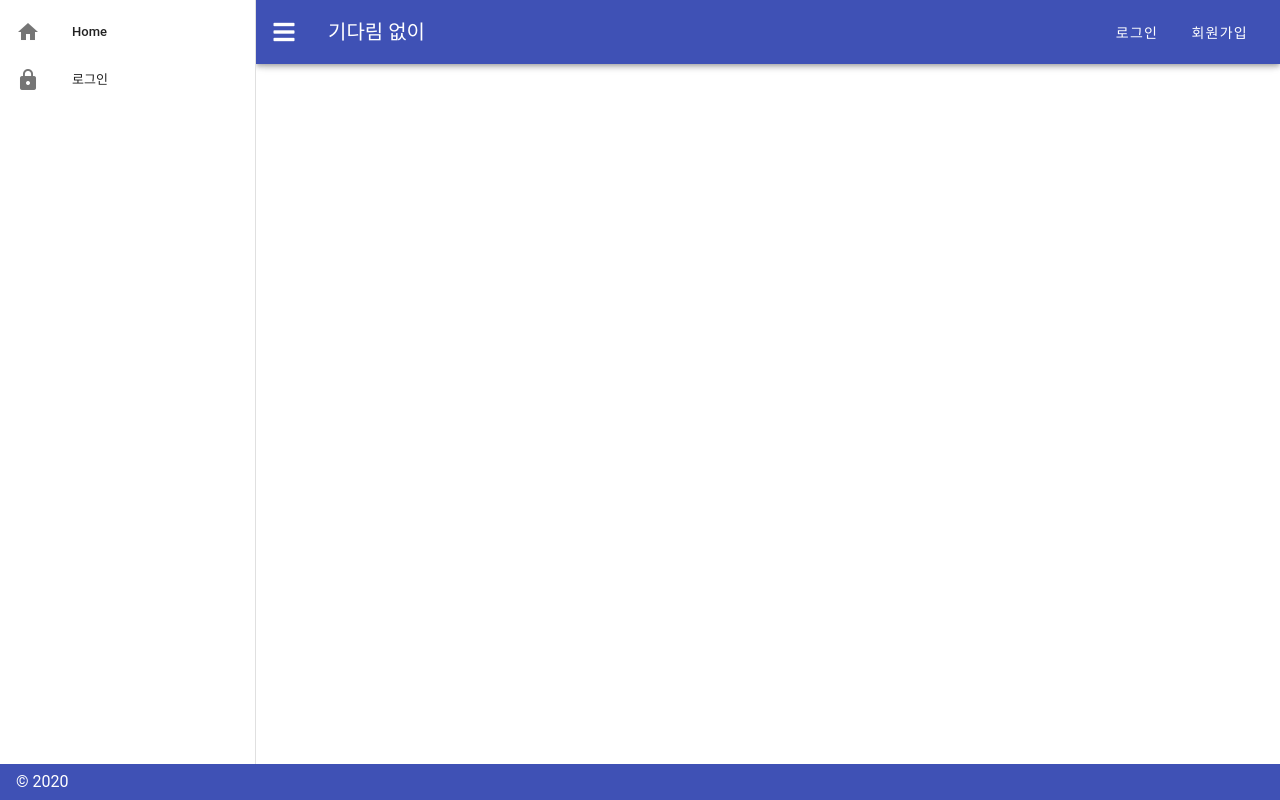
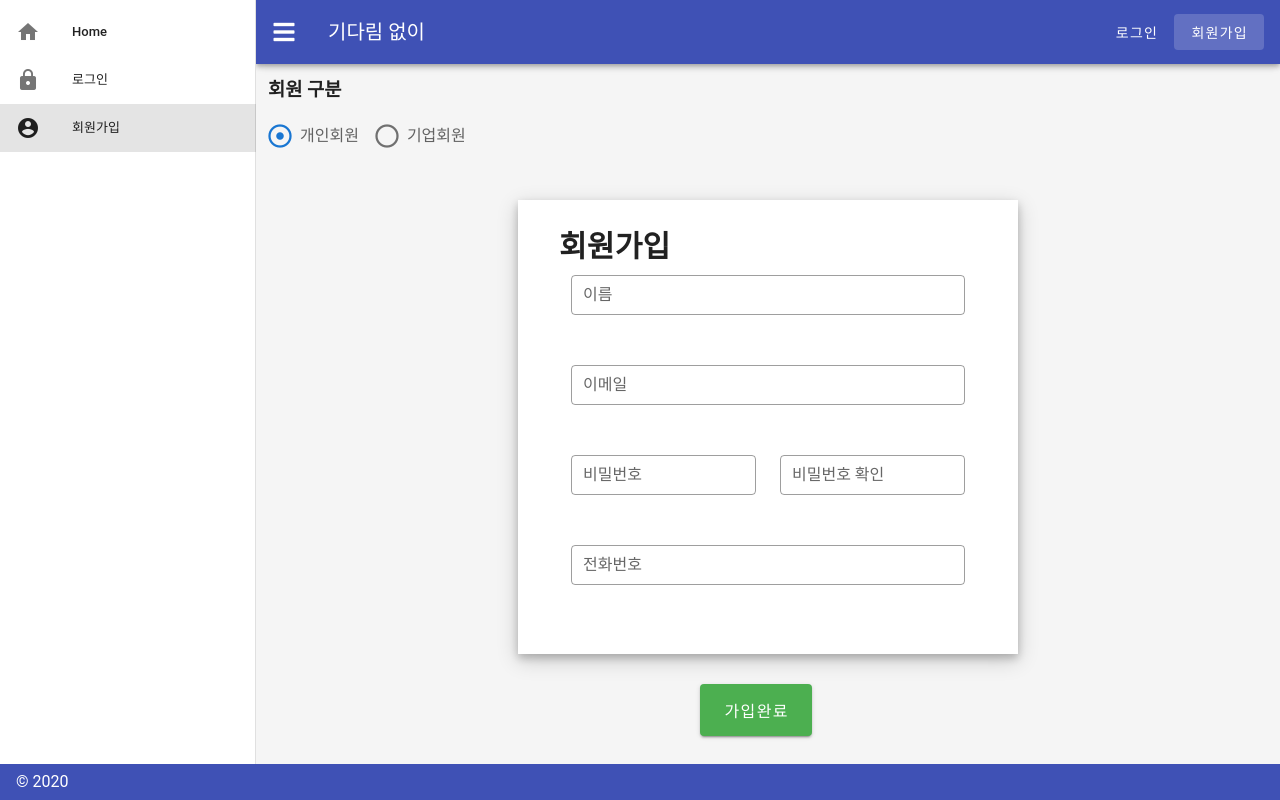
Before and after one commit to pinest94/RestaurantReservation-Web, a Vue app in the folder restaurantreservation-login-web/: page /register in a window 1280 px wide. Built offline with nearby package versions, Linux system fonts and the light colour scheme; a small style sheet from the web is missing.

Commit message:
회원가입 기초 틀 작성 - 기업회원 / 개인회원 구분

```diff
--- a/restaurantreservation-login-web/src/App.vue
+++ b/restaurantreservation-login-web/src/App.vue
@@ -19,6 +19,14 @@
           </v-list-item-action>
           <v-list-item-content>
             <v-list-item-title>로그인</v-list-item-title>
+          </v-list-item-content>
+        </v-list-item>
+        <v-list-item v-if="isLogin === false" router :to="{name: 'register'}" exact>
+          <v-list-item-action>
+            <v-icon>account_circle</v-icon>
+          </v-list-item-action>
+          <v-list-item-content>
+            <v-list-item-title>회원가입</v-list-item-title>
           </v-list-item-content>
         </v-list-item>
         <v-list-item v-if="isLogin === true" router :to="{name: 'mypage'}" exact>
@@ -64,10 +72,10 @@
       </v-list>
     </v-menu>
         <v-btn text v-if="!isLogin" router :to="{name: 'login'}">로그인</v-btn>
-        <v-btn text v-if="!isLogin" router :to="{name: 'join'}">회원가입</v-btn>
+        <v-btn text v-if="!isLogin" router :to="{name: 'register'}">회원가입</v-btn>
     </v-app-bar>
 
-    <v-content>
+    <v-content class="theme">
       <router-view/>
     </v-content>
     <v-footer
@@ -93,3 +101,10 @@ import { mapState } from "vuex"
     }),
   }
 </script>
+
+<style>
+  .theme {
+    background-color:#F5F5F5;
+    display:inline-block;
+  }
+</style>
--- /dev/null
+++ b/restaurantreservation-login-web/src/components/register/IndividualInputForm.vue
@@ -0,0 +1,70 @@
+<template>
+  <v-form v-model="valid">
+    <v-container>
+      <v-row>
+        <v-col cols="12" sm="12" md="12">
+          <v-text-field
+            v-model="name"
+            label="이름"
+            outlined
+            dense
+            :rules="nameRules"
+          ></v-text-field>
+        </v-col>
+        <v-col cols="12" sm="12" md="12">
+          <v-text-field
+            v-model="eamil"
+            label="이메일"
+            outlined
+            dense
+            :rules="emailRules"
+          ></v-text-field>
+        </v-col>
+        <v-col cols="12" sm="12" md="6">
+          <v-text-field
+            type="password"
+            v-model="userPassword"
+            label="비밀번호"
+            outlined
+            dense
+          ></v-text-field>
+        </v-col>
+        <v-col cols="12" sm="12" md="6">
+          <v-text-field
+            label="비밀번호 확인"
+            outlined
+            dense
+          ></v-text-field>
+        </v-col>
+        <v-col cols="12" sm="12" md="12">
+          <v-text-field
+            v-model="phone"
+            label="전화번호"
+            outlined
+            dense
+          ></v-text-field>
+        </v-col>
+      </v-row>
+    </v-container>
+  </v-form>
+</template>
+
+<script>
+  export default {
+    data: () => ({
+      valid: false,
+      phone: '',
+      name: '',
+      nameRules: [
+        v => !!v || 'Name is required',
+        v => v.length <= 10 || 'Name must be less than 10 characters',
+      ],
+      email: '',
+      emailRules: [
+        v => !!v || 'E-mail is required',
+        v => /.+@.+/.test(v) || 'E-mail must be valid',
+      ],
+    }),
+
+  }
+</script>
--- /dev/null
+++ b/restaurantreservation-login-web/src/components/register/OwnerInputForm.vue
@@ -0,0 +1,66 @@
+<template>
+  <v-form v-model="valid">
+    <v-container>
+      <v-row>
+        <v-col cols="12" sm="12" md="12">
+          <v-text-field
+            v-model="name"
+            label="이름"
+            outlined
+            dense
+          ></v-text-field>
+        </v-col>
+        <v-col cols="20" sm="12" md="12">
+          <v-text-field
+            v-model="eamil"
+            label="이메일"
+            outlined
+            dense
+          ></v-text-field>
+        </v-col>
+        <v-col cols="20" sm="12" md="6">
+          <v-text-field
+            v-model="userPassword"
+            label="비밀번호"
+            outlined
+            dense
+          ></v-text-field>
+        </v-col>
+        <v-col cols="20" sm="12" md="6">
+          <v-text-field
+            label="비밀번호 확인"
+            outlined
+            dense
+          ></v-text-field>
+        </v-col>
+        <v-col cols="20" sm="12" md="12">
+          <v-text-field
+            v-model="phone"
+            label="전화번호"
+            outlined
+            dense
+          ></v-text-field>
+        </v-col>
+      </v-row>
+    </v-container>
+  </v-form>
+</template>
+
+<script>
+  export default {
+    data: () => ({
+      valid: false,
+      phone: '',
+      name: '',
+      nameRules: [
+        v => !!v || 'Name is required',
+        v => v.length <= 10 || 'Name must be less than 10 characters',
+      ],
+      email: '',
+      emailRules: [
+        v => !!v || 'E-mail is required',
+        v => /.+@.+/.test(v) || 'E-mail must be valid',
+      ],
+    }),
+  }
+</script>
--- a/restaurantreservation-login-web/src/router.js
+++ b/restaurantreservation-login-web/src/router.js
@@ -38,9 +38,9 @@ export default new Router({
       component: () => import(/* webpackChunkName: "Login" */ './views/Login')
     },
     {
-      path: '/join',
-      name: 'join',
-      component: () => import(/* webpackChunkName: "Join" */ './views/Join')
+      path: '/register',
+      name: 'register',
+      component: () => import(/* webpackChunkName: "Register" */ './views/Register')
     },
     {
       path: '/mypage',
--- a/restaurantreservation-login-web/src/views/Join.vue
+++ /dev/null
@@ -1,5 +0,0 @@
-<template>
-    <div>
-        회원가입 페이지
-    </div>
-</template>
--- /dev/null
+++ b/restaurantreservation-login-web/src/views/Register.vue
@@ -0,0 +1,66 @@
+<template>
+<div class="container">
+    <div class="header">
+        <h3>회원 구분</h3>
+    </div>
+    <div>
+        <v-radio-group v-model="customerValue" row>
+            <v-radio label="개인회원" value="Individual"></v-radio>
+            <v-radio label="기업회원" value="Owner"></v-radio>
+        </v-radio-group>
+    </div>
+    <div class="contents">
+        <div class="title">
+            <h2>회원가입</h2>
+        </div>
+        <individual v-if="customerValue === 'Individual'"></individual>
+        <owner v-if="customerValue === 'Owner'"></owner>
+    </div>
+    <div class="submit-btn">
+        <v-btn
+            :disabled="!valid"
+            color="success"
+            class="mr-6"
+            @click="validate"
+            x-large
+            >
+            가입완료
+        </v-btn>
+    </div>
+</div>
+</template>
+
+<script>
+import individual from "../components/register/IndividualInputForm"
+import owner from "../components/register/OwnerInputForm"
+
+export default {
+    components: {
+        individual,
+        owner
+    },
+    data() {
+        return {
+            customerValue: "Individual",
+            valid: true
+        }
+    }
+}
+</script>
+
+<style>
+    .contents {
+        position: relative;
+        margin: 30px auto;
+        box-sizing: border-box;
+        width: 50%;
+        background-color: white;
+        padding: 30px 40px;
+        border: 1px solid white;
+        box-shadow: 0 4px 8px 0 rgba(0, 0, 0, 0.2), 0 6px 20px 0 rgba(0, 0, 0, 0.19);
+    }
+
+    .submit-btn {
+        text-align: center;
+    }
+</style>
```
